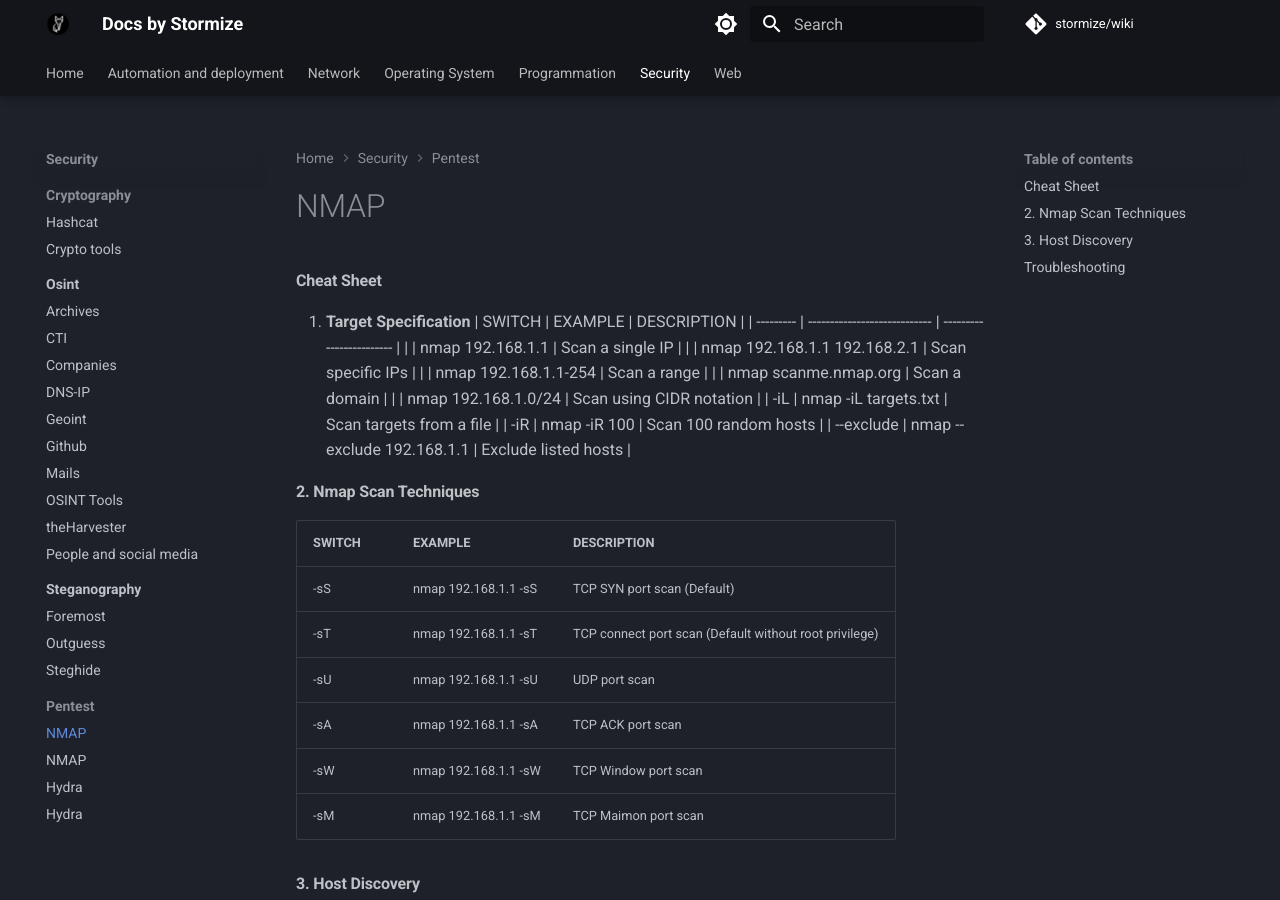
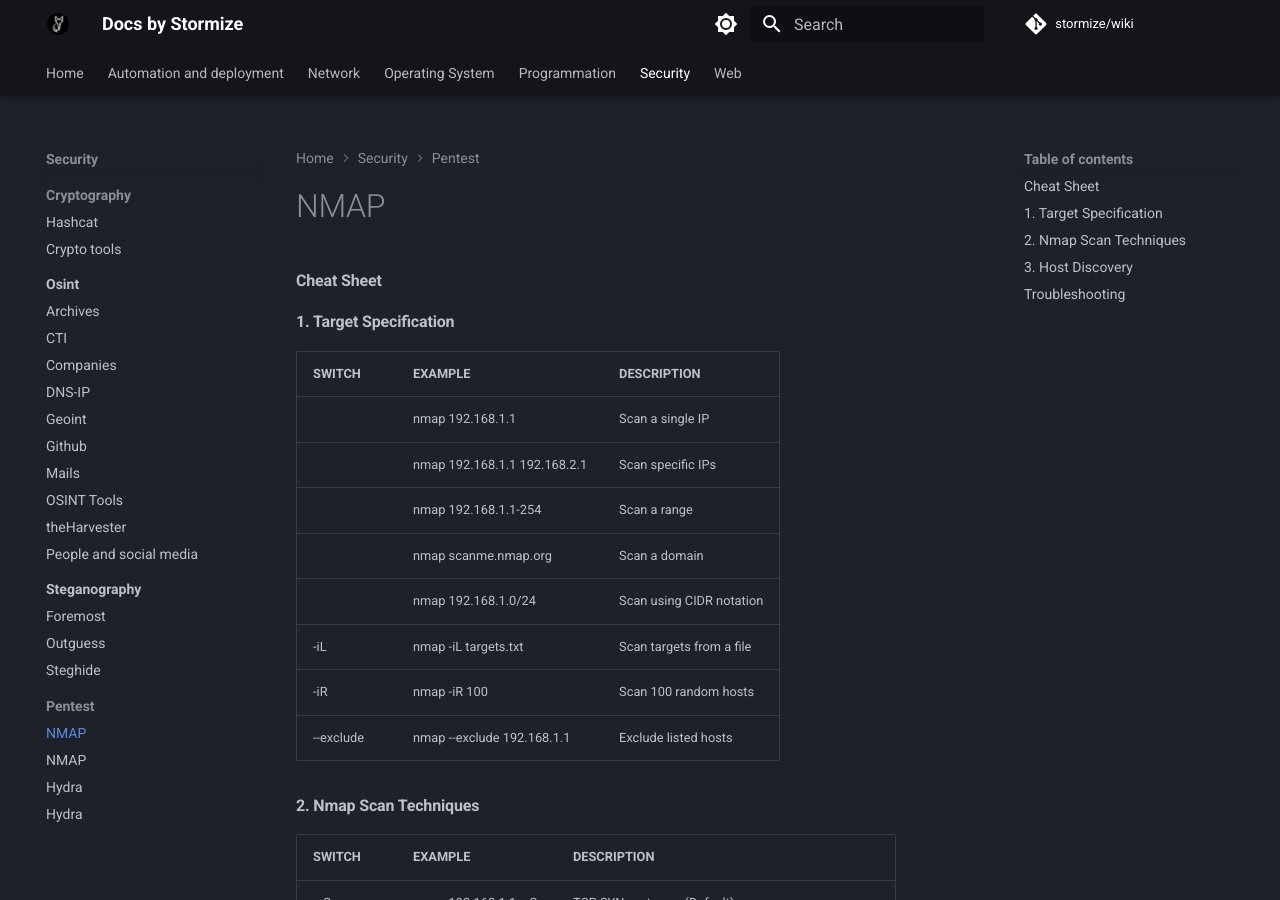
Before and after one commit to stormize9/Wiki, an MkDocs documentation site: the page built from docs/Security/Pentest/NMAP.md, in a window 1280 px wide and 900 px high. Built offline with MkDocs 1.6.1 and Material for MkDocs 9.7.7, drawn with Linux system fonts in a browser that asks for light colours; comment, search, counter and statistics services are not loaded.

Commit message:
vault backup: 2023-04-04 15:41:15

```diff
--- a/docs/Security/Pentest/NMAP.md
+++ b/docs/Security/Pentest/NMAP.md
@@ -4,7 +4,8 @@
 #### Cheat Sheet
 
 
-1.  **Target Specification**
+#### 1. Target Specification
+
 | SWITCH    | EXAMPLE                      | DESCRIPTION              |
 | --------- | ---------------------------- | ------------------------ |
 |           | nmap 192.168.1.1             | Scan a single IP         |
@@ -16,7 +17,9 @@
 | -iR       | nmap -iR 100                 | Scan 100 random hosts    |
 | --exclude | nmap --exclude 192.168.1.1   | Exclude listed hosts     |
 
+
 #### 2. Nmap Scan Techniques
+
 | SWITCH | EXAMPLE | DESCRIPTION |
 |--------|---------|-------------|
 | -sS | nmap 192.168.1.1 -sS | TCP SYN port scan (Default) |
@@ -28,6 +31,7 @@
 
 
 #### 3. Host Discovery
+
 | SWITCH | EXAMPLE | DESCRIPTION |
 |--------|---------|-------------|
 | -sL | nmap 192.168.1.1-3 -sL | No Scan. List targets only |
```
